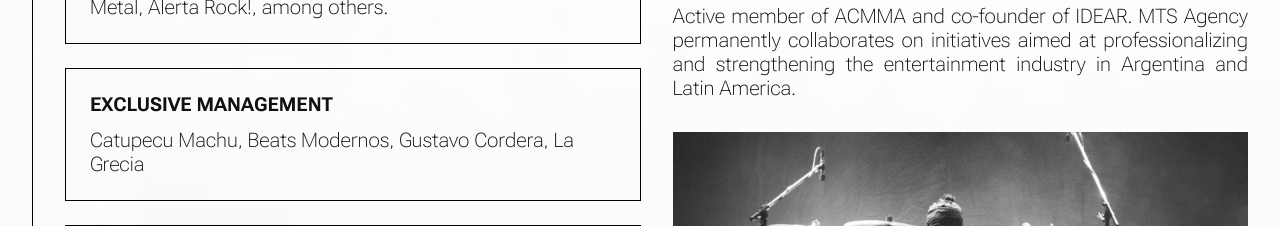
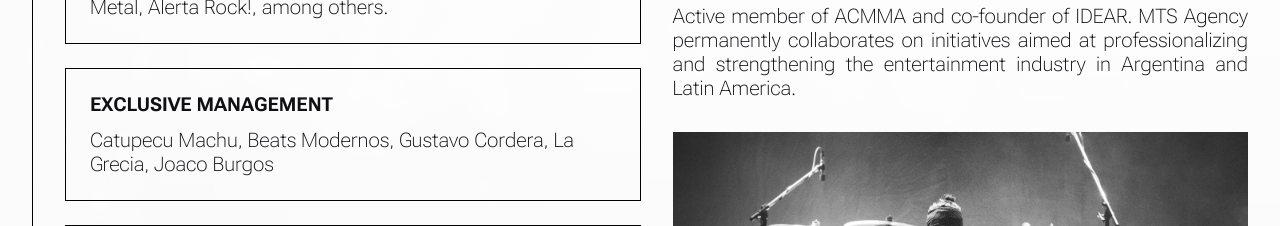
Before and after one commit to hxgn-tech/mts, a Next.js app: page / in a window 1280 px wide. Shown: the part 1880-2106 px from the top of the page. Built offline with nearby package versions, Linux system fonts and the light colour scheme; no server answers; the database is empty; a web font is replaced by a local one.

Commit message:
update management details to include Joaco Burgos

```diff
--- a/components/QuienesSomosSection.js
+++ b/components/QuienesSomosSection.js
@@ -34,7 +34,7 @@ const finalTranslations = {
             },
             {
                 label: "Management Exclusivo",
-                detail: "Catupecu Machu, Beats Modernos, Gustavo Cordera, La Grecia"
+                detail: "Catupecu Machu, Beats Modernos, Gustavo Cordera, La Grecia, Joaco Burgos"
             },
             {
                 label: "Booking Internacional",
@@ -70,7 +70,7 @@ const finalTranslations = {
             },
             {
                 label: "Exclusive Management",
-                detail: "Catupecu Machu, Beats Modernos, Gustavo Cordera, La Grecia"
+                detail: "Catupecu Machu, Beats Modernos, Gustavo Cordera, La Grecia, Joaco Burgos"
             },
             {
                 label: "International Booking",
```
